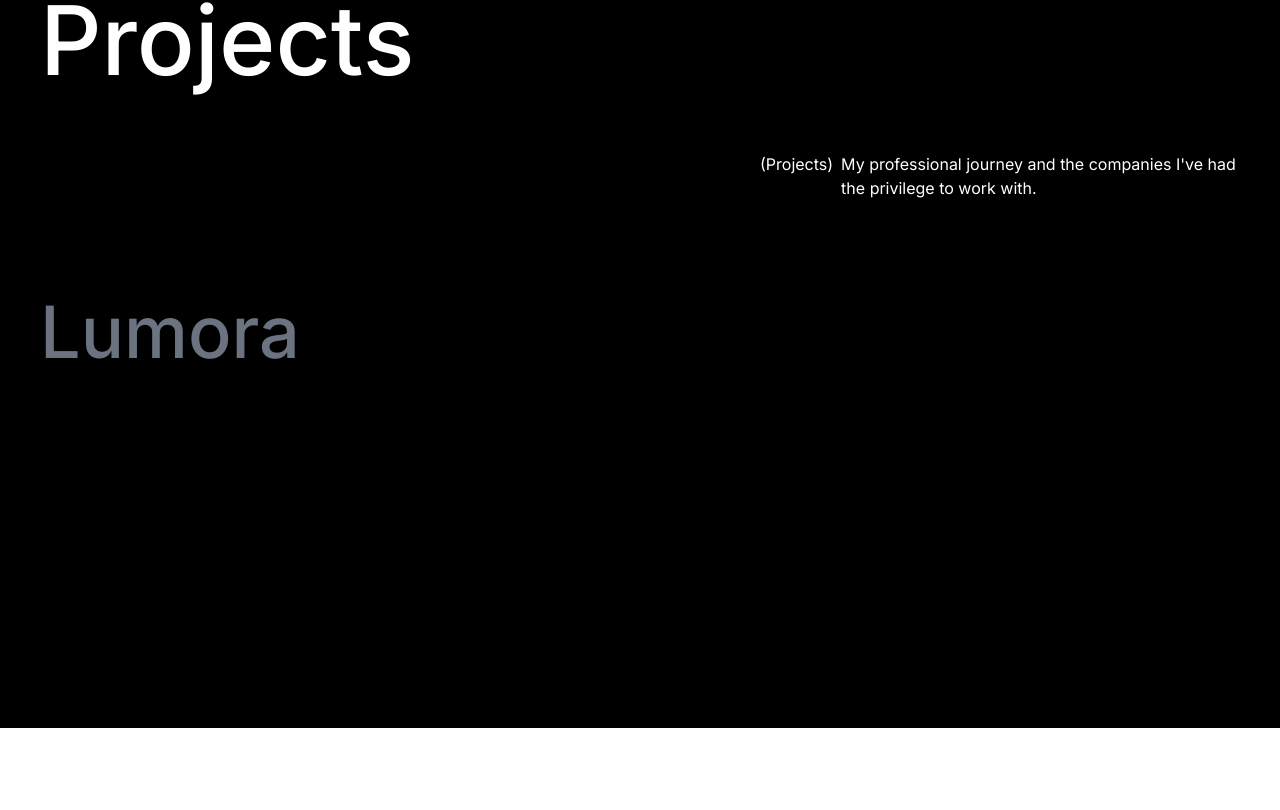
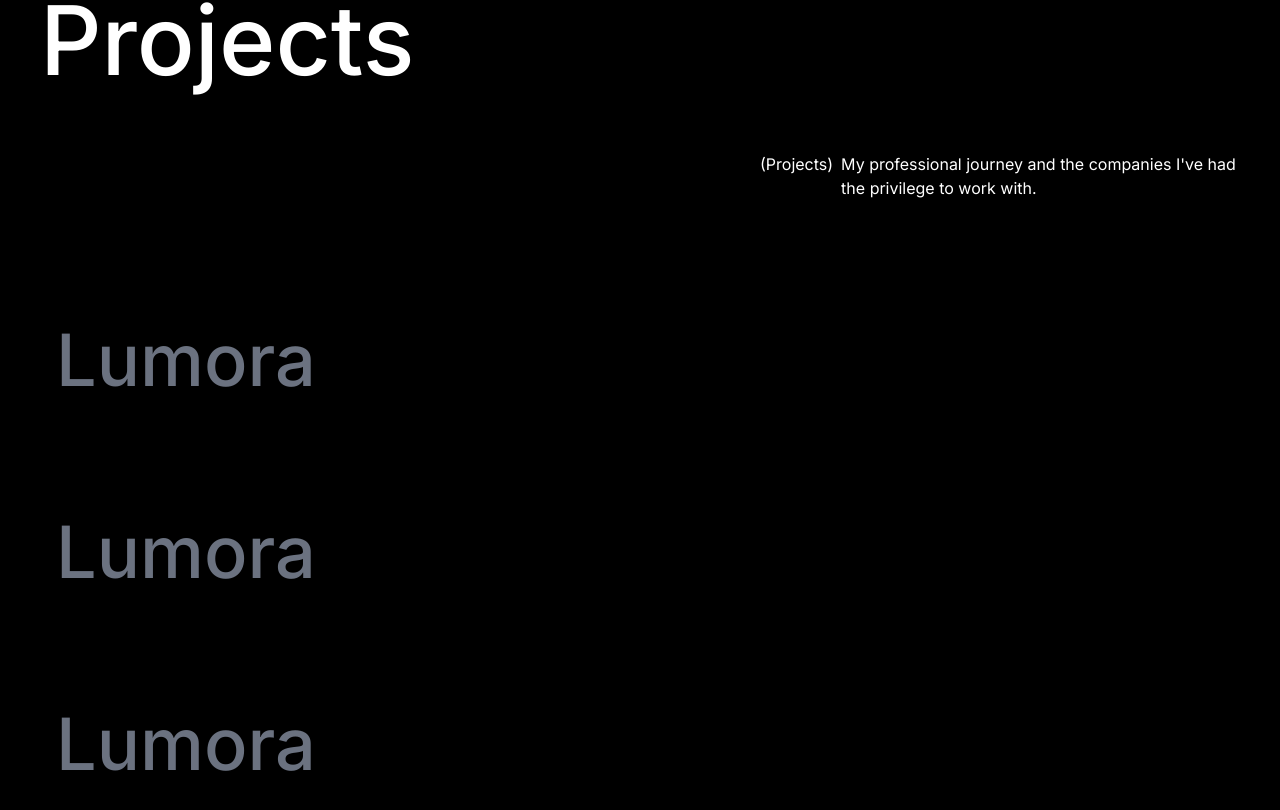
Before and after one commit to shujabakhtiar/shuja-portfolio, a Vue app: page / in a window 1280 px wide. Shown: the part 2711-3521 px from the top of the page. Before the commit the page ends 3439 px from the top, so only its background shows below. Built offline with nearby package versions, Linux system fonts and the light colour scheme; a web font is replaced by a local one.

Commit message:
animations i like

```diff
--- a/src/components/cards/ProjectCard.vue
+++ b/src/components/cards/ProjectCard.vue
@@ -1,14 +1,41 @@
 <template>
     <div
-        class="flex flex-row justify-between items-center cursor-pointer py-8 perspective-[1000px]"
+        class="flex flex-row justify-between items-center cursor-pointer py-8 h-48"
         @mouseenter="isHovered = true"
         @mouseleave="isHovered = false"
     >
-        <div
-            class="font-bold transition-all duration-500 ease-in-out origin-center"
-            :class="isHovered ? 'text-8xl text-white [transform:rotateX(360deg)]' : 'text-7xl text-gray-500'"
-        >
-            Lumora
+        <div class="grid items-center pl-4">
+            <Transition
+                leave-active-class="transition duration-200 ease-in"
+                leave-from-class="opacity-100"
+                leave-to-class="opacity-0"
+                enter-active-class="transition duration-300 ease-out"
+                enter-from-class="opacity-0 -translate-y-8 translate-x-4"
+                enter-to-class="opacity-100 translate-y-0 translate-x-0"
+            >
+                <div
+                    v-show="!isHovered"
+                    class="font-bold text-7xl text-gray-500 col-start-1 row-start-1"
+                >
+                    Lumora
+                </div>
+            </Transition>
+
+            <Transition
+                enter-active-class="transition duration-500 ease-out"
+                enter-from-class="opacity-0 translate-y-8 -translate-x-4"
+                enter-to-class="opacity-100 translate-y-0 translate-x-0"
+                leave-active-class="transition duration-250 ease-in"
+                leave-from-class="opacity-100 translate-y-0 translate-x-0"
+                leave-to-class="opacity-0 translate-y-8 -translate-x-4"
+            >
+                <div
+                    v-show="isHovered"
+                    class="font-bold text-8xl text-white col-start-1 row-start-1"
+                >
+                    Lumora
+                </div>
+            </Transition>
         </div>
 
         <div class="flex flex-col gap-2 text-right justify-start">
--- a/src/components/sections/ProjectsSection.vue
+++ b/src/components/sections/ProjectsSection.vue
@@ -6,7 +6,9 @@
                 <p>{{ $t('projects.description') }}</p>
             </div>
         </div>
-        <div>
+        <div class="flex flex-col">
+            <ProjectCard/>
+            <ProjectCard/>
             <ProjectCard/>
         </div>
     </Section>
```
